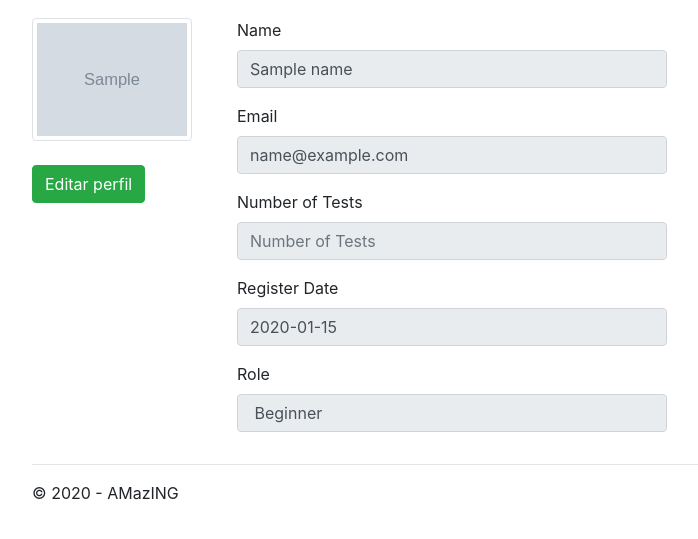
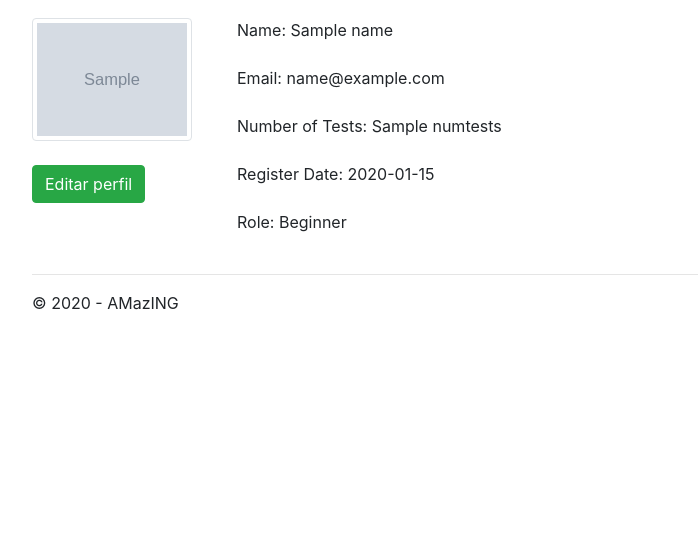
Before and after one commit to user-cube/AMazING, a Django app: template Frontend/app/templates/user/profile.html in a window 1280 px wide. Shown: the part 56-595 px from the top of the page, without its empty margins (53-751 px from the left). Run offline with Django 3.2, Linux system fonts and the light colour scheme; the template is opened without the code that fills it: most values are stand-ins (such as "Sample title", 1, 10 or a date in 2020); grey boxes marked "Sample" are stand-in pictures; parts of the project's set-up code (start-up, migrations or seed data) failed here and were passed over; some libraries are stand-ins or nearby versions.

Commit message:
started editing profile page

```diff
--- a/Frontend/app/templates/user/profile.html
+++ b/Frontend/app/templates/user/profile.html
@@ -13,53 +13,25 @@
         <div class="col-lg-10 ">
             <form class="form-horizontal">
                 <div class="form-group">
-                    <label class="col-lg-4" for="Name">Name</label>
-                    <div class="col-lg-6">
-                        <div class="input-group">
-                            <input id="name" name="name" type="text"
-                                   placeholder="Nome" class="form-control input-lg" value="{{ name }}" readonly>
-                        </div>
-                    </div>
+                    <label class="col-lg-4" for="Name">Name: {{ name }}</label>
                 </div>
                 <div class="form-group">
-                    <label class="col-lg-4" for="Email">Email</label>
-                    <div class="col-lg-6">
-                        <div class="input-group">
-                            <input id="email" name="email" type="email"
-                                   placeholder="email" class="form-control input-lg" value="{{ email }}" readonly>
-                        </div>
-                    </div>
+                    <label class="col-lg-4" for="Email">Email: {{ email }}</label>
                 </div>
                 <div class="form-group">
-                    <label class="col-lg-4" for="NumTests">Number of Tests</label>
-                    <div class="col-lg-6">
-                        <div class="input-group">
-                            <input id="numtests" name="numtests" type="number"
-                                   placeholder="Number of Tests" class="form-control input-lg" value="{{ numtests }}"
-                                   readonly>
-                        </div>
-                    </div>
+                    <label class="col-lg-4" for="NumTests">Number of Tests: {{ numtests }} </label>
                 </div>
                 <div class="form-group">
-                    <label class="col-lg-4" for="Nome">Register Date</label>
-                    <div class="col-lg-6">
-                        <div class="input-group">
-                            <input id="register" name="register" type="text"
-                                   placeholder="Register Data" class="form-control input-lg" value="{{ registerdate }}" readonly>
-                        </div>
-                    </div>
+                    <label class="col-lg-4" for="Nome">Register Date: {{ registerdate }} </label>
                 </div>
                 <div class="form-group">
-                    <label class="col-lg-4" for="Nome">Role</label>
-                    <div class="col-lg-6">
-                        <div class="input-group">
-                            <input id="register" name="register" type="text"
-                                   placeholder="Register Data" class="form-control input-lg"
-                                   value="{% if role == 1 %} Expert
-                                          {% else %} Beginner
-                                   {% endif %} " readonly>
-                        </div>
-                    </div>
+                    <label class="col-lg-4" for="Nome">Role:
+                        {% if role == 1 %}
+                            Expert
+                        {% else %}
+                            Beginner
+                        {% endif %}
+                    </label>
                 </div>
             </form>
         </div>
```
